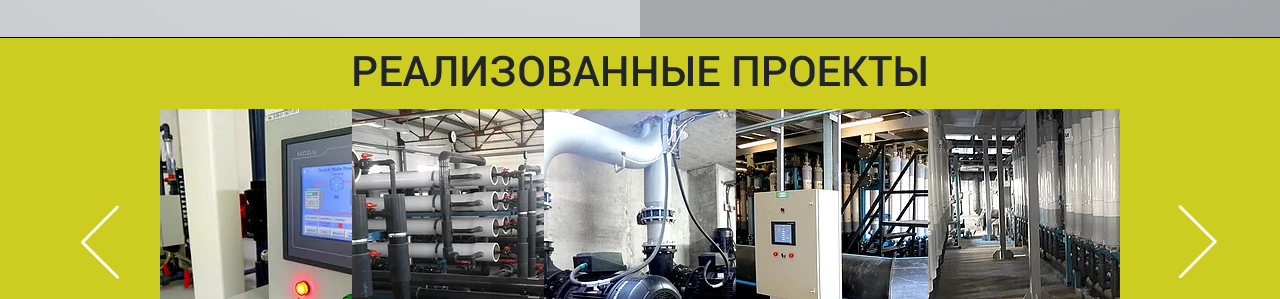
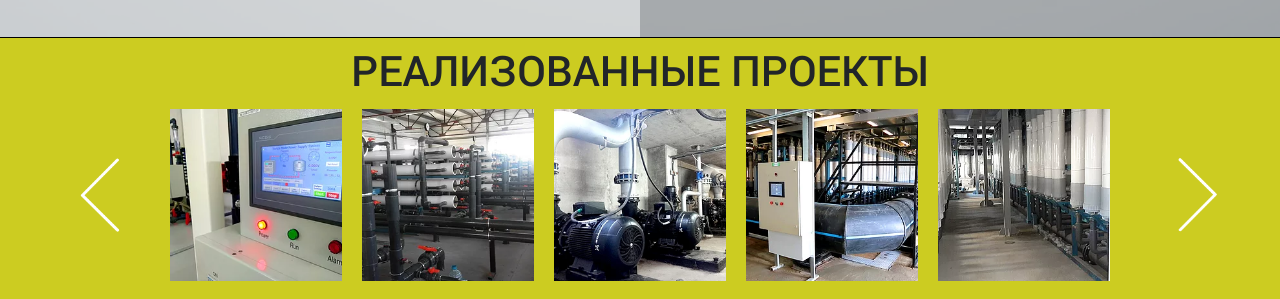
Before and after one commit to Sablezyb/Ergo, a website: page src/index.html in a window 1280 px wide. Shown: the part 1207-1506 px from the top of the page. Drawn offline with Linux system fonts and the light colour scheme.

Commit message:
change slider(image width 100%)

```diff
--- a/src/sass/blocks/_contacts.scss
+++ b/src/sass/blocks/_contacts.scss
@@ -10,6 +10,7 @@
         position: relative;
         text-align: center;
         text-transform: uppercase;
+        font-weight: 700;
         &::after {
             display: block;
             position: absolute;
--- a/src/sass/blocks/_slider.scss
+++ b/src/sass/blocks/_slider.scss
@@ -4,6 +4,11 @@
 }
 .slide {
     text-align: center;
+    margin: 0 10px;
+}
+
+.slider .slide img {
+    width: 100%;
 }
 
 .partners .slider .slide img {
```
Also changed, not shown: src/css/style.min.css.
